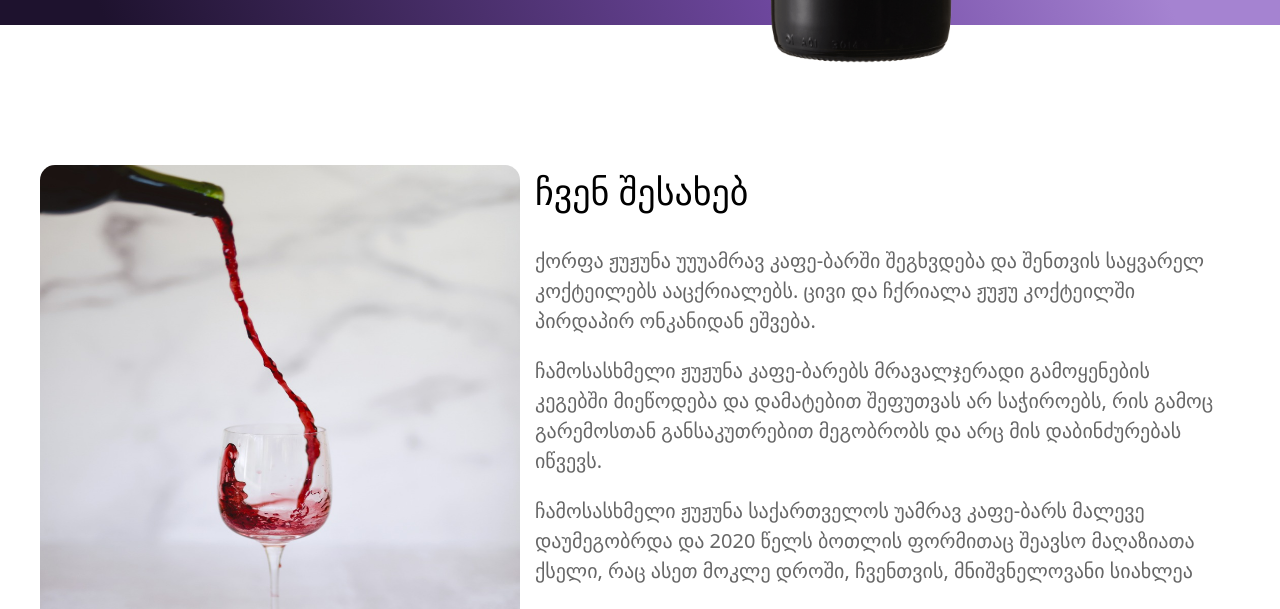
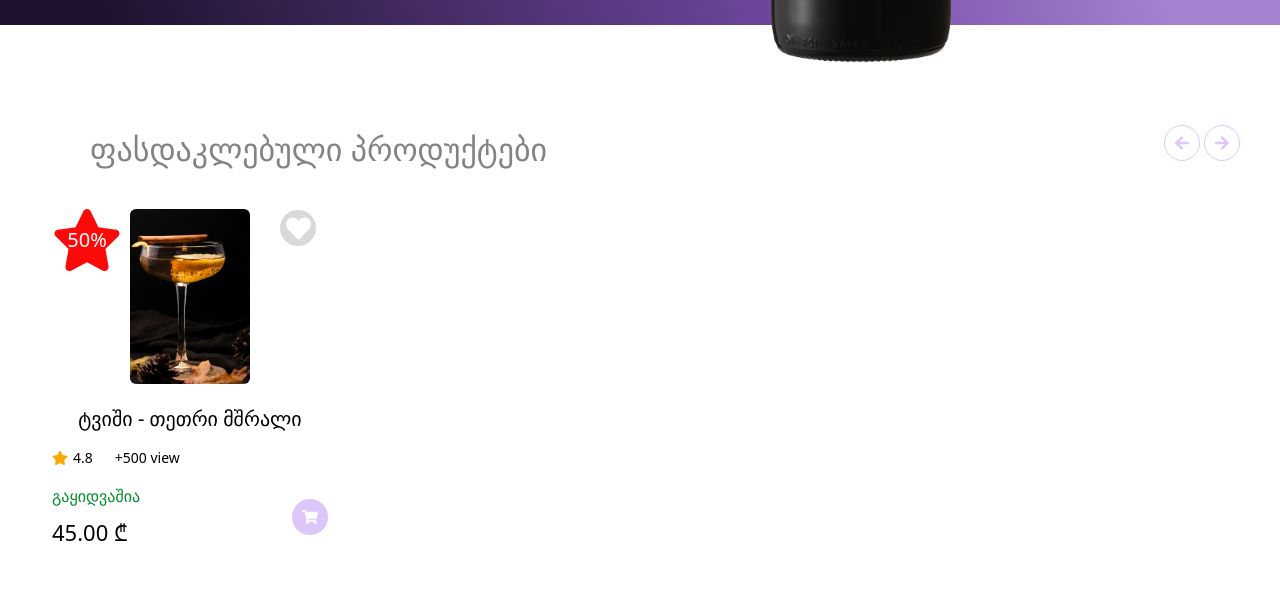
Before and after one commit to linesquad/jujuna, a React (Vite) app: page / in a window 1280 px wide. Shown: the part 800-1409 px from the top of the page. Built offline with nearby package versions, Linux system fonts and the light colour scheme; no server answers; the database is empty.

Commit message:
fix header fixed

```diff
--- /dev/null
+++ b/src/components/landingComponents/SaleProducts.jsx
@@ -0,0 +1,34 @@
+import Wrapper from "../Wrapper";
+import { FaArrowLeft, FaArrowRight } from "react-icons/fa";
+import SingleSaleProduct from "./SingleSaleProduct";
+
+function SaleProducts() {
+  return (
+    <div>
+      <Wrapper>
+        <div className="mt-[100px]">
+          <div className="flex items-start justify-between pl-[50px]">
+            <h2 className="text-[32px] text-[#848282]">
+              ფასდაკლებული პროდუქტები
+            </h2>
+
+            <div className="flex items-center gap-[4px]">
+              <div className="w-[36px] h-[36px] border-[1px] border-[#BB8DF580] rounded-[50%] flex justify-center items-center">
+                <FaArrowLeft color="#DCC6FA" />
+              </div>
+
+              <div className="w-[36px] h-[36px] border-[1px] border-[#BB8DF580] rounded-[50%] flex justify-center items-center">
+                <FaArrowRight color="#DCC6FA" />
+              </div>
+            </div>
+          </div>
+          <div className="mt-[32px]">
+            <SingleSaleProduct />
+          </div>
+        </div>
+      </Wrapper>
+    </div>
+  );
+}
+
+export default SaleProducts;
--- /dev/null
+++ b/src/components/landingComponents/SingleSaleProduct.jsx
@@ -0,0 +1,57 @@
+import { FaStar } from "react-icons/fa";
+import cocktail from "/images/cocktail1.png";
+import { FaHeart } from "react-icons/fa";
+import { FaShoppingCart } from "react-icons/fa";
+
+function SingleSaleProduct() {
+  return (
+    <div className="w-[300px]  pt-[4px] pb-[15px] px-[12px] relative">
+      <div className="w-[120px] h-[175px] mx-auto">
+        <img
+          src={cocktail}
+          alt="product"
+          className="w-full h-full object-cover rounded-md"
+        />
+      </div>
+      <p className="text-[20px] text-center mt-[20px]">ტვიში - თეთრი მშრალი</p>
+
+      <div className="mt-[13px] flex items-center gap-[22px]">
+        <div className="flex items-center gap-[5px]">
+          <FaStar color="#FFA800" />
+          <p className="text-[14px]">4.8</p>
+        </div>
+        <p className="text-[14px]">+500 view</p>
+      </div>
+
+      <div className="mt-[16px] flex items-center justify-between">
+        <div className="flex flex-col gap-[8px]">
+          <p className="text-[#008E28]">გაყიდვაშია</p>
+          <p className="text-[22px]">45.00 ₾</p>
+        </div>
+
+        <div>
+          <div className="w-[36px] h-[36px] bg-[#BB8DF580] rounded-[50%] flex items-center justify-center">
+            <FaShoppingCart color="#FFFFFF" />
+          </div>
+        </div>
+      </div>
+
+      <div className="absolute top-0">
+        <div className="relative">
+          <FaStar size={70} color="#FC0909" />
+          <p className="absolute top-[50%] translate-x-[-50%] left-[50%] translate-y-[-50%] text-[#fff] text-[20px]">
+            50%
+          </p>
+        </div>
+      </div>
+
+      <div className="absolute top-[5px] right-[24px] cursor-pointer">
+        <div className="w-[36px] h-[36px] rounded-[50%] bg-[#D9D9D9] flex justify-center items-center">
+          <FaHeart color="#FFFFFF" size={25} />
+        </div>
+      </div>
+    </div>
+  );
+}
+
+export default SingleSaleProduct;
--- a/src/components/landingComponents/navBarComponents/CloseBurger.jsx
+++ b/src/components/landingComponents/navBarComponents/CloseBurger.jsx
@@ -30,8 +30,7 @@ const CloseBurger = ({ setIsAuthModalOpen }) => {
   useEffect(() => {
     const handleScroll = () => {
       if (navRef.current) {
-        const offsetTop = navRef.current.offsetTop;
-        setIsFixed(window.scrollY > offsetTop);
+        setIsFixed(window.scrollY > 58);
       }
     };
 
--- a/src/pages/Home.jsx
+++ b/src/pages/Home.jsx
@@ -7,6 +7,7 @@ import Hero from "../components/landingComponents/Hero";
 import MobileBar from "../components/landingComponents/MobileBar";
 import News from "../components/landingComponents/News";
 import { getMode } from "../features/darkModeSlice";
+import SaleProducts from "../components/landingComponents/SaleProducts";
 
 const Home = () => {
   const darkMode = useSelector(getMode);
@@ -14,6 +15,7 @@ const Home = () => {
     <div>
       <div className={`${darkMode ? "bg-[#12151C]" : "bg-[#fff]"}`}>
         <Hero />
+        <SaleProducts />
         <AboutUsComp />
         <News />
         <Bottle />
```
